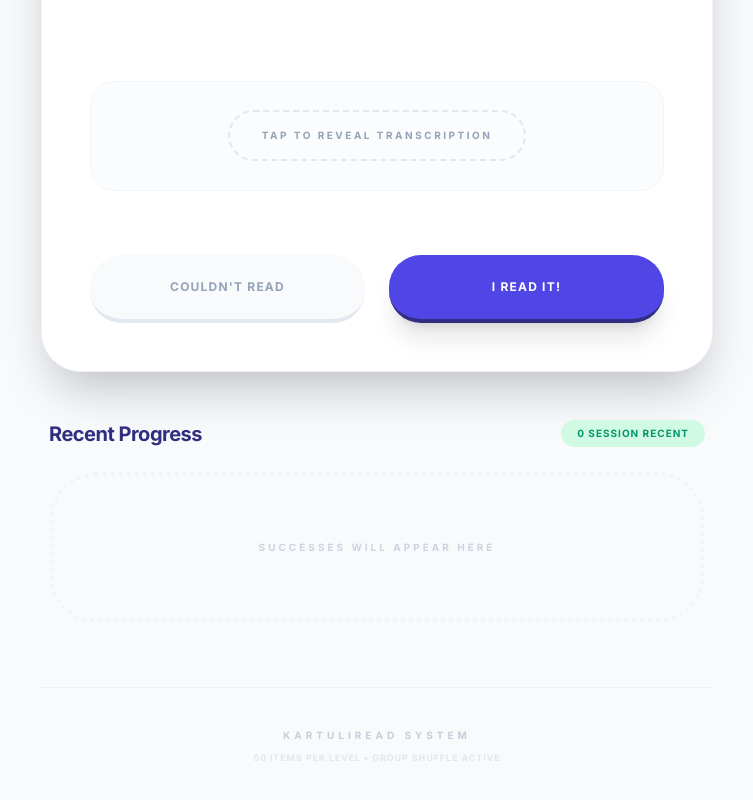
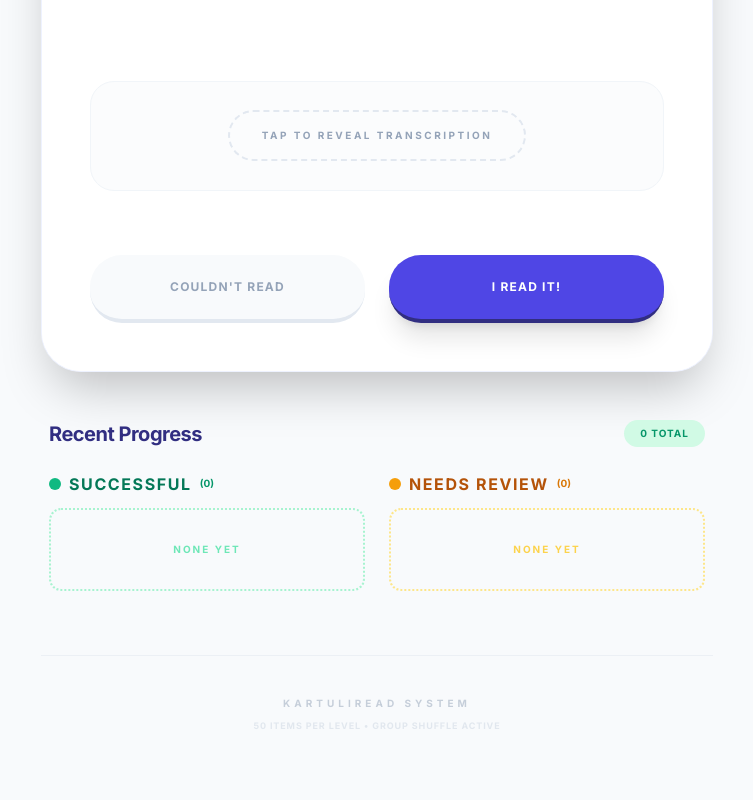
Before and after one commit to SebastianKristof/kartuliread, a React (Vite) app: page / in a window 1280 px wide. Shown: the part 810-1610 px from the top of the page, without its empty margins (263-1016 px from the left). Built offline with nearby package versions, Linux system fonts and the light colour scheme.

Commit message:
changes from cursor

```diff
--- a/App.tsx
+++ b/App.tsx
@@ -63,11 +63,16 @@ const App: React.FC = () => {
   const [levelProgress, setLevelProgress] = useState<{ [key: number]: number }>(() => loadProgress());
   const [currentLevel, setCurrentLevel] = useState(() => loadCurrentLevel());
   const [showTranscription, setShowTranscription] = useState(false);
-  const [history, setHistory] = useState<Exercise[]>([]);
+  const [successfulHistory, setSuccessfulHistory] = useState<Exercise[]>([]);
+  const [unsuccessfulHistory, setUnsuccessfulHistory] = useState<Exercise[]>([]);
   // Queue for failed exercises to repeat at end of block
   const [failedQueue, setFailedQueue] = useState<Exercise[]>([]);
   const [isInRepetitionMode, setIsInRepetitionMode] = useState(false);
   const [repetitionIndex, setRepetitionIndex] = useState(0);
+  const [repetitionContext, setRepetitionContext] = useState<'chunk' | 'level' | null>(null);
+  // Modal states
+  const [showResetModal, setShowResetModal] = useState(false);
+  const [congratulationsMessage, setCongratulationsMessage] = useState<string | null>(null);
 
   // Save progress to localStorage whenever it changes
   useEffect(() => {
@@ -81,6 +86,7 @@ const App: React.FC = () => {
 
   // Current level total progress
   const successCount = levelProgress[currentLevel] || 0;
+  const isLevelMastered = successCount >= SUCCESS_THRESHOLD;
 
   // Helper to shuffle a subset of an array
   const shuffleArray = <T,>(array: T[]): T[] => {
@@ -92,9 +98,11 @@ const App: React.FC = () => {
     return shuffled;
   };
 
-  // Exercises for the current level, shuffled in blocks of 10
+  // Exercises for the current level, shuffled in blocks of 10.
+  // Enforce that each word length matches the current level (e.g. Level 4 → 4-letter words).
   const levelExercises = useMemo(() => {
-    const raw = EXERCISES_DATA[currentLevel] || [];
+    const allForLevel = EXERCISES_DATA[currentLevel] || [];
+    const raw = allForLevel.filter(ex => [...ex.georgian].length === currentLevel);
     const processed: Exercise[] = [];
 
     // Process in chunks of 10 to keep the general difficulty curve
@@ -154,16 +162,29 @@ const App: React.FC = () => {
     if (!currentExercise) return;
 
     if (isInRepetitionMode) {
-      // In repetition mode - move to next failed exercise or exit repetition mode
+      // In repetition mode - move item from unsuccessful to successful
+      setUnsuccessfulHistory(prev => prev.filter(h => h.id !== currentExercise.id));
+      setSuccessfulHistory(prev => {
+        const alreadyExists = prev.find(h => h.id === currentExercise.id);
+        if (alreadyExists) return prev;
+        return [currentExercise, ...prev].slice(0, 20);
+      });
+
+      // Move to next failed exercise or exit repetition mode
       setRepetitionIndex(prev => {
         const nextRepIndex = prev + 1;
         setFailedQueue(currentQueue => {
           if (nextRepIndex >= currentQueue.length) {
             // Finished all repetitions - clear queue and exit repetition mode
+            // Show congratulations after review is done, based on context
+            if (repetitionContext === 'chunk') {
+              setCongratulationsMessage('Group complete!\nYou have finished this group of 10, including review.');
+            } else if (repetitionContext === 'level') {
+              setCongratulationsMessage(`Level ${currentLevel} mastered!\nYou have completed all items in this level, including review.`);
+            }
+            setRepetitionContext(null);
             setIsInRepetitionMode(false);
             setShowTranscription(false);
-            // Check if we need to start a new block
-            // (No notification needed - progress area shows status)
             return [];
           } else {
             setShowTranscription(false);
@@ -176,7 +197,7 @@ const App: React.FC = () => {
     }
 
     // Normal mode - track history and progress
-    setHistory(prev => {
+    setSuccessfulHistory(prev => {
         const alreadyExists = prev.find(h => h.id === currentExercise.id);
         if (alreadyExists) return prev;
         return [currentExercise, ...prev].slice(0, 20);
@@ -187,20 +208,28 @@ const App: React.FC = () => {
     setShowTranscription(false);
 
     if (nextCount >= SUCCESS_THRESHOLD) {
-      // Check for failed exercises before completing level
+      // Level complete in normal mode.
+      // If there are failed items, go into level review first; congratulate after review.
       setFailedQueue(currentQueue => {
         if (currentQueue.length > 0) {
           setIsInRepetitionMode(true);
           setRepetitionIndex(0);
+          setRepetitionContext('level');
+        } else {
+          setCongratulationsMessage(`Level ${currentLevel} mastered!\nYou have completed all items in this level.`);
         }
         return currentQueue;
       });
     } else if (nextCount % BATCH_SIZE === 0) {
-      // Block complete - check if there are failed exercises to repeat
+      // Chunk complete in normal mode.
+      // If there are failed items, go into chunk review first; congratulate after review.
       setFailedQueue(currentQueue => {
         if (currentQueue.length > 0) {
           setIsInRepetitionMode(true);
           setRepetitionIndex(0);
+          setRepetitionContext('chunk');
+        } else {
+          setCongratulationsMessage('Group complete!\nYou have finished this group of 10.');
         }
         return currentQueue;
       });
@@ -209,6 +238,13 @@ const App: React.FC = () => {
 
   const handleCouldntRead = () => {
     if (!currentExercise) return;
+
+    // Add to unsuccessful history
+    setUnsuccessfulHistory(prev => {
+      const alreadyExists = prev.find(h => h.id === currentExercise.id);
+      if (alreadyExists) return prev;
+      return [currentExercise, ...prev].slice(0, 20);
+    });
 
     // Add to failed queue if not already there, then move to next exercise
     setFailedQueue(prev => {
@@ -225,12 +261,14 @@ const App: React.FC = () => {
         if (updatedQueue.length > 0) {
           setIsInRepetitionMode(true);
           setRepetitionIndex(0);
+          setRepetitionContext('level');
         }
       } else if (nextCount % BATCH_SIZE === 0) {
         // Block complete - check if there are failed exercises to repeat
         if (updatedQueue.length > 0) {
           setIsInRepetitionMode(true);
           setRepetitionIndex(0);
+          setRepetitionContext('chunk');
         }
       }
 
@@ -252,20 +290,85 @@ const App: React.FC = () => {
   };
 
   const handleResetLevel = () => {
-    if (window.confirm(`Reset progress for Level ${currentLevel}? This cannot be undone.`)) {
+    setShowResetModal(true);
+  };
+
+  const confirmResetLevel = () => {
     setLevelProgress(prev => ({ ...prev, [currentLevel]: 0 }));
     setShowTranscription(false);
     setFailedQueue([]);
     setIsInRepetitionMode(false);
     setRepetitionIndex(0);
-    }
+    setShowResetModal(false);
   };
 
   const currentGroup = Math.floor(successCount / BATCH_SIZE) + 1;
   const groupProgress = successCount % BATCH_SIZE;
 
+  // Auto-dismiss congratulations modal after 3 seconds
+  useEffect(() => {
+    if (congratulationsMessage) {
+      const timer = setTimeout(() => {
+        setCongratulationsMessage(null);
+      }, 3000);
+      return () => clearTimeout(timer);
+    }
+  }, [congratulationsMessage]);
+
   return (
     <div className="min-h-screen bg-slate-50 flex flex-col items-center p-2 sm:p-4 md:p-6 lg:p-8">
+      {/* Reset Confirmation Modal */}
+      {showResetModal && (
+        <div className="fixed inset-0 z-50 flex items-center justify-center p-4 bg-black/50 backdrop-blur-sm animate-in fade-in duration-200">
+          <div className="bg-white rounded-2xl sm:rounded-3xl shadow-2xl max-w-md w-full p-6 sm:p-8 border-4 border-red-500 animate-in zoom-in duration-300">
+            <div className="text-center">
+              <div className="mb-4">
+                <div className="w-16 h-16 mx-auto bg-red-100 rounded-full flex items-center justify-center">
+                  <i className="fas fa-exclamation-triangle text-red-600 text-3xl"></i>
+                </div>
+              </div>
+              <h3 className="text-xl sm:text-2xl font-black text-indigo-900 mb-2">Reset Level {currentLevel}?</h3>
+              <p className="text-sm sm:text-base text-slate-600 mb-6">This will reset all progress for Level {currentLevel}. This cannot be undone.</p>
+              <div className="flex gap-3 sm:gap-4 justify-center">
+                <button
+                  onClick={() => setShowResetModal(false)}
+                  className="px-6 sm:px-8 py-2 sm:py-3 bg-slate-200 hover:bg-slate-300 text-slate-700 rounded-xl font-black transition-all uppercase tracking-widest text-xs sm:text-sm"
+                >
+                  Cancel
+                </button>
+                <button
+                  onClick={confirmResetLevel}
+                  className="px-6 sm:px-8 py-2 sm:py-3 bg-red-600 hover:bg-red-700 text-white rounded-xl font-black transition-all uppercase tracking-widest text-xs sm:text-sm"
+                >
+                  Reset
+                </button>
+              </div>
+            </div>
+          </div>
+        </div>
+      )}
+
+      {/* Congratulations Modal */}
+      {congratulationsMessage && (
+        <div className="fixed inset-0 z-50 flex items-center justify-center p-4 bg-black/50 backdrop-blur-sm animate-in fade-in duration-200">
+          <div className="bg-white rounded-2xl sm:rounded-3xl shadow-2xl max-w-md w-full p-6 sm:p-8 border-4 border-emerald-500 animate-in zoom-in duration-300">
+            <div className="text-center">
+              <div className="mb-4">
+                <div className="w-16 h-16 mx-auto bg-emerald-100 rounded-full flex items-center justify-center">
+                  <i className="fas fa-trophy text-emerald-600 text-3xl"></i>
+                </div>
+              </div>
+              <h3 className="text-xl sm:text-2xl font-black text-indigo-900 mb-3 whitespace-pre-line">{congratulationsMessage}</h3>
+              <button
+                onClick={() => setCongratulationsMessage(null)}
+                className="mt-4 bg-emerald-600 hover:bg-emerald-700 text-white px-6 sm:px-8 py-2 sm:py-3 rounded-xl font-black transition-all uppercase tracking-widest text-xs sm:text-sm"
+              >
+                Continue
+              </button>
+            </div>
+          </div>
+        </div>
+      )}
       <header className="w-full max-w-2xl mb-3 sm:mb-4 md:mb-6 text-center">
         <h1 className="text-2xl sm:text-3xl md:text-4xl font-extrabold text-indigo-900 mb-1 sm:mb-2">KartuliRead</h1>
         <p className="text-xs sm:text-sm md:text-base text-slate-500 font-medium tracking-tight">Mastering {currentLevel}-letter combinations</p>
@@ -375,11 +478,13 @@ const App: React.FC = () => {
                 </button>
               </div>
             </div>
-          ) : (
+          ) : isLevelMastered ? (
             <div className="text-center p-6 sm:p-8 md:p-12 animate-in zoom-in duration-500">
               <i className="fas fa-check-circle text-emerald-500 text-4xl sm:text-5xl md:text-6xl mb-4 sm:mb-6"></i>
               <h3 className="text-xl sm:text-2xl font-black text-indigo-900 mb-2">Level Complete!</h3>
-              <p className="text-sm sm:text-base text-slate-500 font-medium mb-6 sm:mb-8">You've mastered all 50 items in this level.</p>
+              <p className="text-sm sm:text-base text-slate-500 font-medium mb-6 sm:mb-8">
+                You've mastered all {SUCCESS_THRESHOLD} items in this level.
+              </p>
               <button
                 onClick={() => handleLevelChange(currentLevel + 1 <= 6 ? currentLevel + 1 : 1)}
                 className="bg-indigo-600 text-white px-6 sm:px-8 py-3 sm:py-4 rounded-xl sm:rounded-[2rem] font-black shadow-lg hover:bg-indigo-700 transition-all uppercase tracking-widest text-[10px] sm:text-xs"
@@ -387,30 +492,76 @@ const App: React.FC = () => {
                 Go to {currentLevel + 1 <= 8 ? `Level ${currentLevel + 1}` : "Level 1"}
               </button>
             </div>
-          )}
+          ) : null}
         </div>
       </main>
 
-      {/* History Grid */}
+      {/* History Grid - Two Columns */}
       <section className="w-full max-w-2xl mt-6 sm:mt-8 md:mt-12 mb-8 sm:mb-12 md:mb-16 px-2">
         <div className="flex justify-between items-center mb-4 sm:mb-6">
           <h2 className="text-lg sm:text-xl font-black text-indigo-900 tracking-tight">Recent Progress</h2>
           <span className="bg-emerald-100 text-emerald-600 px-2 sm:px-4 py-1 sm:py-1.5 rounded-full text-[9px] sm:text-[10px] font-black uppercase tracking-widest">
-            {history.length} Session Recent
+            {successfulHistory.length + unsuccessfulHistory.length} Total
           </span>
         </div>
-        <div className="grid grid-cols-3 sm:grid-cols-5 md:grid-cols-6 lg:grid-cols-8 gap-2 sm:gap-3">
-          {history.map((h, i) => (
-            <div key={`${h.id}-${i}`} className="bg-white p-2 sm:p-3 md:p-4 rounded-xl sm:rounded-2xl shadow-sm border border-slate-100 text-center animate-in slide-in-from-bottom-2 duration-300 hover:border-indigo-200 transition-colors cursor-default overflow-hidden">
-              <p className="georgian-text text-lg sm:text-xl font-bold text-indigo-950 leading-tight truncate">{h.georgian}</p>
-              <p className="text-[8px] sm:text-[9px] text-slate-300 font-black uppercase mt-0.5 sm:mt-1 tracking-tighter truncate">{h.transcription}</p>
+        <div className="grid grid-cols-2 gap-4 sm:gap-6">
+          {/* Successful Column */}
+          <div>
+            <div className="flex items-center gap-2 mb-3">
+              <div className="w-3 h-3 rounded-full bg-emerald-500"></div>
+              <h3 className="text-sm sm:text-base font-black text-emerald-700 uppercase tracking-widest">Successful</h3>
+              <span className="text-[10px] text-emerald-600 font-bold">({successfulHistory.length})</span>
+            </div>
+            <div className="flex flex-col gap-2 sm:gap-3">
+              {successfulHistory.map((h, i) => (
+                <div
+                  key={`success-${h.id}-${i}`}
+                  className="bg-emerald-50 p-2 sm:p-3 rounded-xl shadow-sm border-2 border-emerald-200 text-center animate-in slide-in-from-bottom-2 duration-300 hover:border-emerald-300 transition-colors cursor-default"
+                >
+                  <p className="georgian-text text-lg sm:text-xl font-bold text-emerald-950 leading-tight break-words">
+                    {h.georgian}
+                  </p>
+                  <p className="text-[8px] sm:text-[9px] text-emerald-400 font-black uppercase mt-0.5 sm:mt-1 tracking-tighter">
+                    {h.transcription}
+                  </p>
                 </div>
               ))}
-          {history.length === 0 && (
-            <div className="col-span-full py-8 sm:py-12 md:py-16 text-center text-slate-300 font-black uppercase tracking-[0.3em] text-[9px] sm:text-[10px] border-2 sm:border-4 border-dotted border-slate-100 rounded-2xl sm:rounded-[3rem]">
-              Successes will appear here
+              {successfulHistory.length === 0 && (
+                <div className="col-span-full py-6 sm:py-8 text-center text-emerald-300 font-black uppercase tracking-[0.2em] text-[9px] sm:text-[10px] border-2 border-dotted border-emerald-200 rounded-xl">
+                  None yet
                 </div>
               )}
+            </div>
+          </div>
+
+          {/* Unsuccessful Column */}
+          <div>
+            <div className="flex items-center gap-2 mb-3">
+              <div className="w-3 h-3 rounded-full bg-amber-500"></div>
+              <h3 className="text-sm sm:text-base font-black text-amber-700 uppercase tracking-widest">Needs Review</h3>
+              <span className="text-[10px] text-amber-600 font-bold">({unsuccessfulHistory.length})</span>
+            </div>
+            <div className="flex flex-col gap-2 sm:gap-3">
+              {unsuccessfulHistory.map((h, i) => (
+                <div
+                  key={`unsuccess-${h.id}-${i}`}
+                  className="bg-amber-50 p-2 sm:p-3 rounded-xl shadow-sm border-2 border-amber-200 text-center animate-in slide-in-from-bottom-2 duration-300 hover:border-amber-300 transition-colors cursor-default"
+                >
+                  <p className="georgian-text text-lg sm:text-xl font-bold text-amber-950 leading-tight break-words">
+                    {h.georgian}
+                  </p>
+                  <p className="text-[8px] sm:text-[9px] text-amber-400 font-black uppercase mt-0.5 sm:mt-1 tracking-tighter">
+                    {h.transcription}
+                  </p>
+                </div>
+              ))}
+              {unsuccessfulHistory.length === 0 && (
+                <div className="col-span-full py-6 sm:py-8 text-center text-amber-300 font-black uppercase tracking-[0.2em] text-[9px] sm:text-[10px] border-2 border-dotted border-amber-200 rounded-xl">
+                  None yet
+                </div>
+              )}
+            </div>
+          </div>
         </div>
       </section>
 
```
Lines whose indentation alone changed are shown as unchanged.
